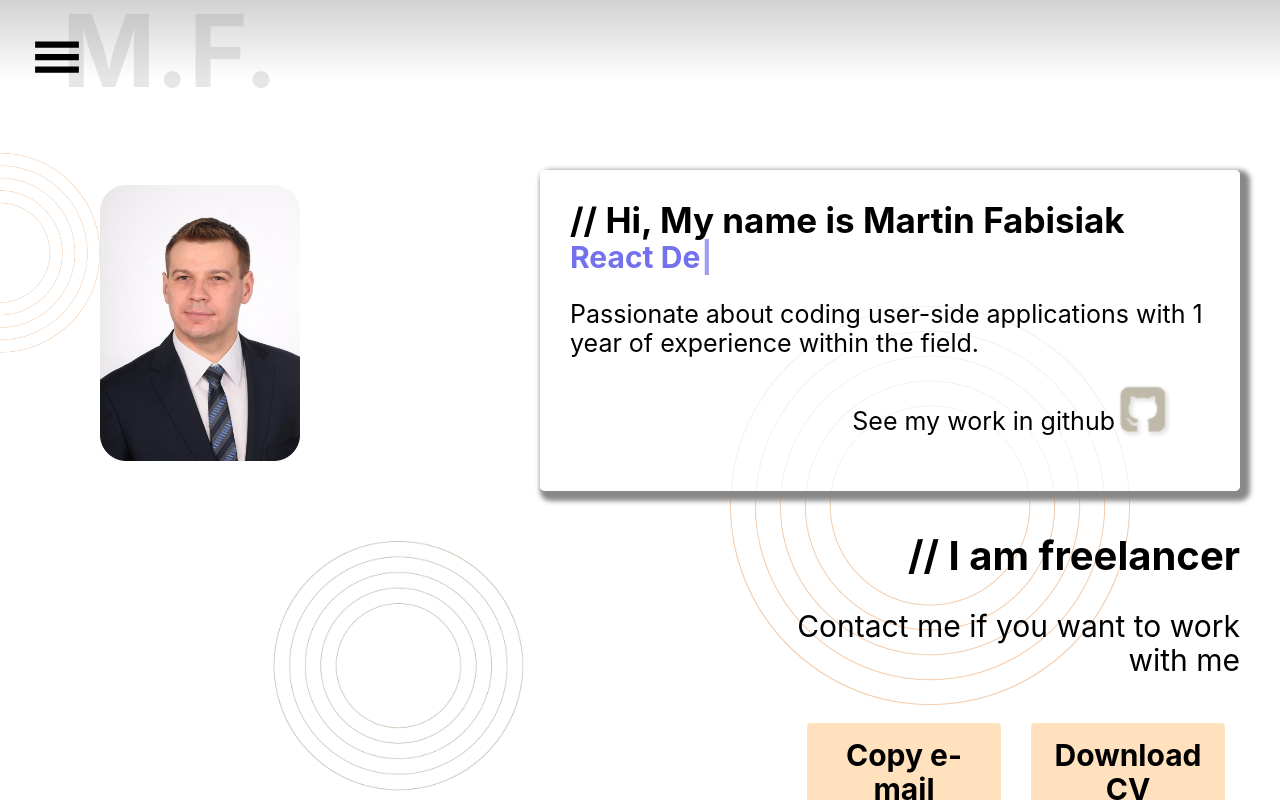
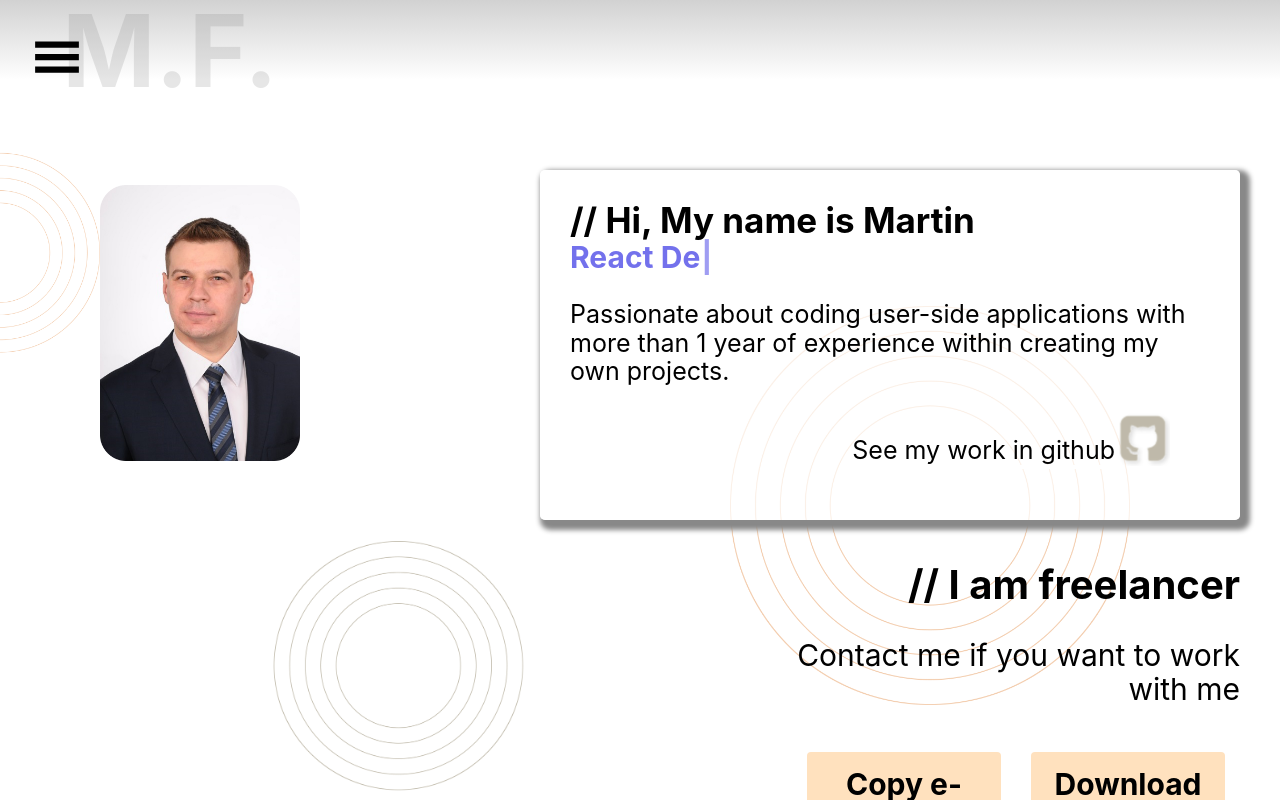
Before and after one commit to marcinfabisiak97/project1PortfolioReact, a React (Create React App) app: page / in a window 1280 px wide. Shown: the top 800 px of the page. Built offline with nearby package versions, Linux system fonts and the light colour scheme; no server answers.

Commit message:
cleaning code and adding corrections to scss

```diff
--- a/src/components/ExperienceAndAbout/Experience/index.js
+++ b/src/components/ExperienceAndAbout/Experience/index.js
@@ -7,7 +7,7 @@ const Experience = () => {
         <React.Fragment>
             <section className="upperPart">
                 <article className="experience">
-                    <h2>&#47;&#47; Hi, My name is Martin Fabisiak</h2>
+                    <h2>&#47;&#47; Hi, My name is Martin</h2>
                     <Typewriter
                         className="experience__welcome"
                         onInit={(typewriter) => {
@@ -26,7 +26,7 @@ const Experience = () => {
                     />
                     <p>
                         Passionate about coding user-side applications
-                        with 1 year of experience within the field.
+                        with more than 1 year of experience within creating my own projects.
                     </p>
                     <figure className="experience__seework">
                         <a target="blank" href="https://github.com/marcinfabisiak97/one-page-portfolio-react/tree/dev">
--- a/src/components/ExperienceAndAbout/ModalAlert/index.js
+++ b/src/components/ExperienceAndAbout/ModalAlert/index.js
@@ -13,8 +13,8 @@ const Modal = () => {
                 method: 'GET',
                 responseType: 'blob',
             })
-            const url = await window.URL.createObjectURL(new Blob([response.data]));
-            const link = await document.createElement('a');
+            const url = window.URL.createObjectURL(new Blob([response.data]));
+            const link = document.createElement('a');
             link.href = url;
             link.setAttribute('download', 'cv Marcin Fabisiak.pdf');
             document.body.appendChild(link);
--- a/src/state/slices/modalSlice/modalSlice.js
+++ b/src/state/slices/modalSlice/modalSlice.js
@@ -15,5 +15,6 @@ export const modalSlice = createSlice({
         }
     }
 })
+
 export const { open, close } = modalSlice.actions;
 export default modalSlice.reducer
--- a/src/styles/themes/default/components/_experience.scss
+++ b/src/styles/themes/default/components/_experience.scss
@@ -320,7 +320,11 @@
         @include myFlex();
         justify-content: flex-end;
         margin-top: $space-null;
-
+        a {
+          p {
+            width: 70px;
+          }
+        }
         img:first-of-type {
           width: 35px;
           height: 35px;
@@ -367,6 +371,10 @@
 }
 @media only screen and (max-width: $break-xxs) {
   .upperPart {
+    .experience {
+      width: 60vw;
+    }
+
     .freelanceDescr {
       div {
         button {
```
Also changed, not shown: src/state/store.js (+0 -8 lines).
